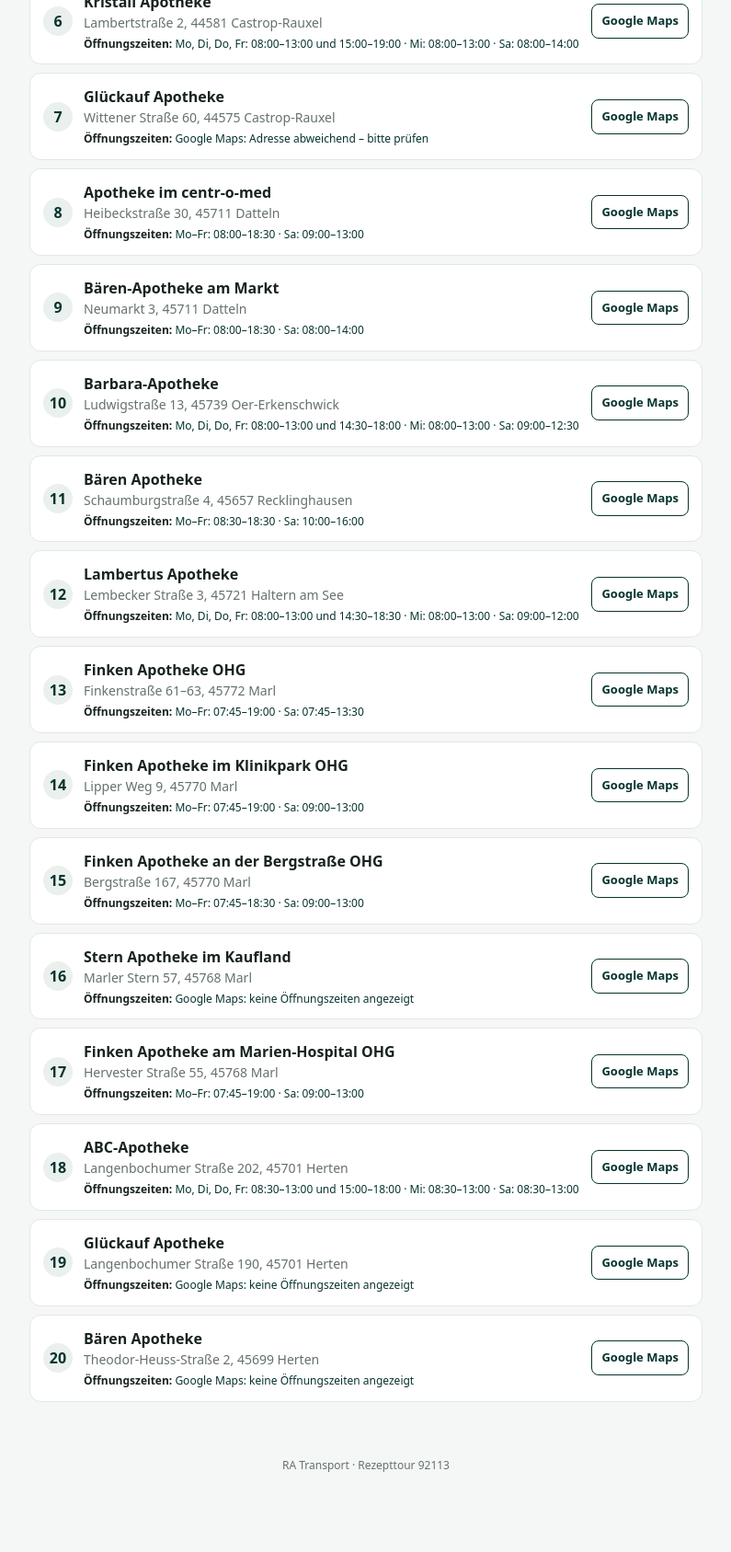
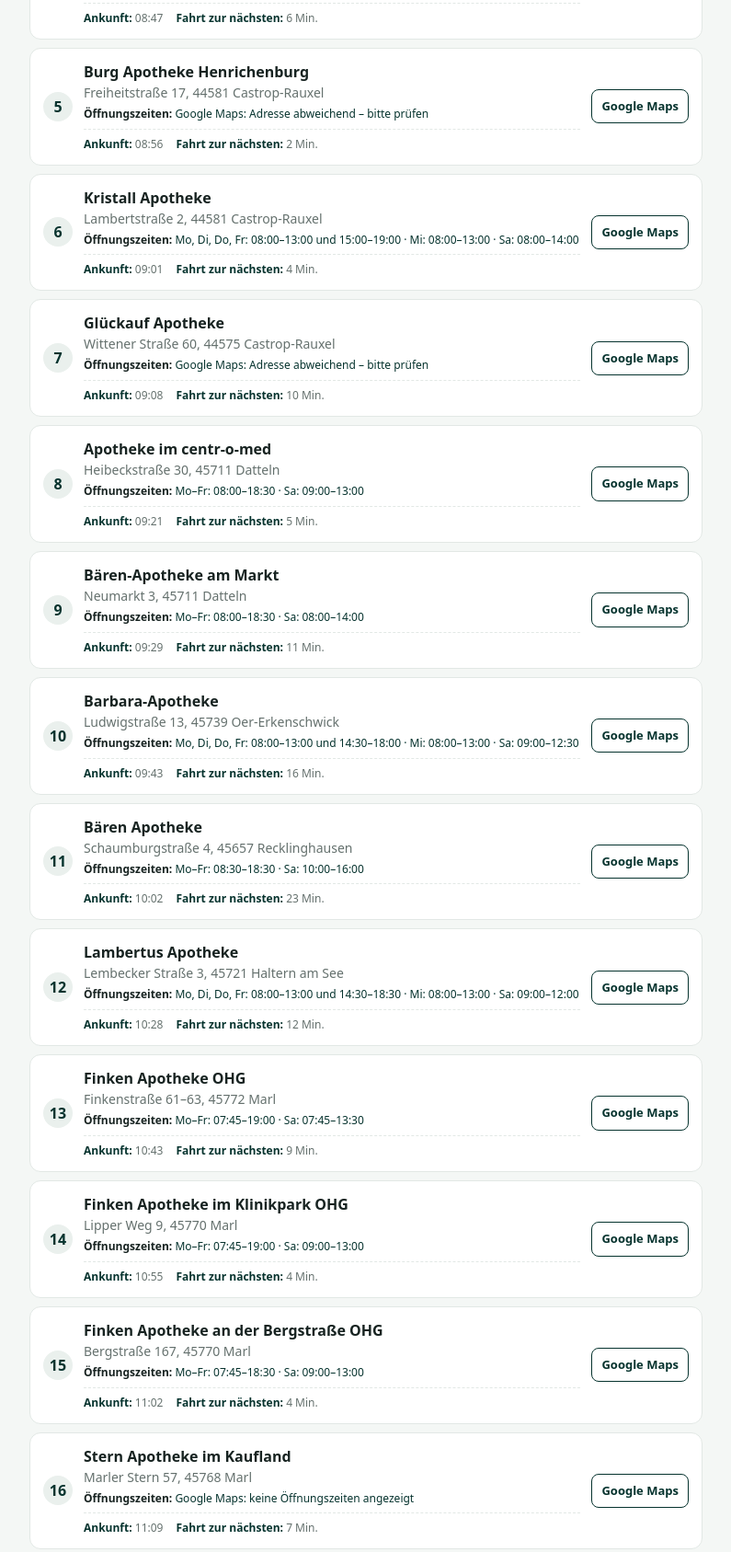
Before and after one commit to Rateb91/tour-92121, a plain HTML site: page tour-92113/index.html in a window 1280 px wide. Shown: the part 893-2580 px from the top of the page at 92% size, without its empty margins (242-1037 px from the left). Before the commit the page ends 2517 px from the top, so only its background shows below. Drawn offline with Linux system fonts and the light colour scheme.

Commit message:
Add arrival and inter-pharmacy travel times from 08:00 tour start

```diff
--- a/tour-92113/index.html
+++ b/tour-92113/index.html
@@ -13,27 +13,28 @@ ol{list-style:none;padding:0;margin:0;display:grid;gap:9px}li{background:white;b
 .num{flex:0 0 32px;height:32px;border-radius:50%;display:grid;place-items:center;background:#eaf0ed;color:var(--green);font-weight:800}.details{min-width:0;flex:1}.name{font-weight:750}.address{font-size:14px;color:var(--muted);overflow-wrap:anywhere}
 a{color:var(--green);font-weight:700;text-decoration:none}a.map{border:1px solid var(--green);border-radius:8px;padding:8px 10px;white-space:nowrap;font-size:13px}a.map:focus,a.map:hover{background:var(--green);color:white}
 footer{text-align:center;color:var(--muted);font-size:12px;padding:22px 10px}@media(max-width:420px){li{gap:9px;padding:11px 10px}a.map{padding:7px 8px;font-size:12px}.address{font-size:13px}}
-.hours{font-size:12px;color:var(--green);margin-top:5px;line-height:1.4}.hours strong{color:var(--ink)}.home-button{display:inline-flex;align-items:center;gap:7px;margin-top:14px;padding:9px 15px;border:1px solid var(--gold);border-radius:9px;background:var(--gold);color:var(--green);font-weight:800;font-size:14px;text-decoration:none}.home-button:hover,.home-button:focus{background:#d0bf94;color:var(--green)}</style></head>
+.hours{font-size:12px;color:var(--green);margin-top:5px;line-height:1.4}.hours strong{color:var(--ink)}.home-button{display:inline-flex;align-items:center;gap:7px;margin-top:14px;padding:9px 15px;border:1px solid var(--gold);border-radius:9px;background:var(--gold);color:var(--green);font-weight:800;font-size:14px;text-decoration:none}.home-button:hover,.home-button:focus{background:#d0bf94;color:var(--green)}.schedule{display:flex;flex-wrap:wrap;gap:5px 14px;margin-top:7px;padding-top:7px;border-top:1px dashed var(--line);font-size:12px;color:var(--muted)}.schedule strong{color:var(--green)}
+</style></head>
 <body><header><div class="wrap"><div class="brand">RA Transport</div><h1>Rezepttour 92113</h1><p>Apotheken – in der Reihenfolge der Tour</p><a class="home-button" href="https://rateb91.github.io/ra-transport-work-hours/" aria-label="Zur RA Transport Startseite">⌂ Home</a></div></header>
-<main class="wrap"><section class="intro"><strong>20 Apotheken</strong><br>Tippen Sie bei der gewünschten Apotheke auf „Google Maps“, um den Standort direkt zu öffnen.</section><ol>
-<li><span class="num">1</span><div class="details"><div class="name">Bertrandis-Apotheke</div><div class="address">Hochstraße 54, 44579 Castrop-Rauxel</div><div class="hours"><strong>Öffnungszeiten:</strong> Google Maps: Adresse abweichend – bitte prüfen</div></div><a class="map" target="_blank" rel="noopener" href="https://www.google.com/maps/search/?api=1&amp;query=Hochstra%C3%9Fe%2054%2C%2044579%20Castrop-Rauxel">Google Maps</a></li>
-<li><span class="num">2</span><div class="details"><div class="name">Apoland Apotheke</div><div class="address">Lange Straße 54, 44579 Castrop-Rauxel</div><div class="hours"><strong>Öffnungszeiten:</strong> Mo–Fr: 08:00–18:30 · Sa: 09:00–14:00</div></div><a class="map" target="_blank" rel="noopener" href="https://www.google.com/maps/search/?api=1&amp;query=Lange%20Stra%C3%9Fe%2054%2C%2044579%20Castrop-Rauxel">Google Maps</a></li>
-<li><span class="num">3</span><div class="details"><div class="name">Flora Apotheke</div><div class="address">Lange Straße 85, 44579 Castrop-Rauxel</div><div class="hours"><strong>Öffnungszeiten:</strong> Mo–Sa: 08:00–18:30 (Sa bis 13:00)</div></div><a class="map" target="_blank" rel="noopener" href="https://www.google.com/maps/search/?api=1&amp;query=Lange%20Stra%C3%9Fe%2085%2C%2044579%20Castrop-Rauxel">Google Maps</a></li>
-<li><span class="num">4</span><div class="details"><div class="name">Ickerner Markt Apotheke</div><div class="address">Ickerner Straße 54, 44581 Castrop-Rauxel</div><div class="hours"><strong>Öffnungszeiten:</strong> Mo–Fr: 08:00–18:30 · Sa: 08:00–14:00</div></div><a class="map" target="_blank" rel="noopener" href="https://www.google.com/maps/search/?api=1&amp;query=Ickerner%20Stra%C3%9Fe%2054%2C%2044581%20Castrop-Rauxel">Google Maps</a></li>
-<li><span class="num">5</span><div class="details"><div class="name">Burg Apotheke Henrichenburg</div><div class="address">Freiheitstraße 17, 44581 Castrop-Rauxel</div><div class="hours"><strong>Öffnungszeiten:</strong> Google Maps: Adresse abweichend – bitte prüfen</div></div><a class="map" target="_blank" rel="noopener" href="https://www.google.com/maps/search/?api=1&amp;query=Freiheitstra%C3%9Fe%2017%2C%2044581%20Castrop-Rauxel">Google Maps</a></li>
-<li><span class="num">6</span><div class="details"><div class="name">Kristall Apotheke</div><div class="address">Lambertstraße 2, 44581 Castrop-Rauxel</div><div class="hours"><strong>Öffnungszeiten:</strong> Mo, Di, Do, Fr: 08:00–13:00 und 15:00–19:00 · Mi: 08:00–13:00 · Sa: 08:00–14:00</div></div><a class="map" target="_blank" rel="noopener" href="https://www.google.com/maps/search/?api=1&amp;query=Lambertstra%C3%9Fe%202%2C%2044581%20Castrop-Rauxel">Google Maps</a></li>
-<li><span class="num">7</span><div class="details"><div class="name">Glückauf Apotheke</div><div class="address">Wittener Straße 60, 44575 Castrop-Rauxel</div><div class="hours"><strong>Öffnungszeiten:</strong> Google Maps: Adresse abweichend – bitte prüfen</div></div><a class="map" target="_blank" rel="noopener" href="https://www.google.com/maps/search/?api=1&amp;query=Wittener%20Stra%C3%9Fe%2060%2C%2044575%20Castrop-Rauxel">Google Maps</a></li>
-<li><span class="num">8</span><div class="details"><div class="name">Apotheke im centr-o-med</div><div class="address">Heibeckstraße 30, 45711 Datteln</div><div class="hours"><strong>Öffnungszeiten:</strong> Mo–Fr: 08:00–18:30 · Sa: 09:00–13:00</div></div><a class="map" target="_blank" rel="noopener" href="https://www.google.com/maps/search/?api=1&amp;query=Heibeckstra%C3%9Fe%2030%2C%2045711%20Datteln">Google Maps</a></li>
-<li><span class="num">9</span><div class="details"><div class="name">Bären-Apotheke am Markt</div><div class="address">Neumarkt 3, 45711 Datteln</div><div class="hours"><strong>Öffnungszeiten:</strong> Mo–Fr: 08:00–18:30 · Sa: 08:00–14:00</div></div><a class="map" target="_blank" rel="noopener" href="https://www.google.com/maps/search/?api=1&amp;query=Neumarkt%203%2C%2045711%20Datteln">Google Maps</a></li>
-<li><span class="num">10</span><div class="details"><div class="name">Barbara-Apotheke</div><div class="address">Ludwigstraße 13, 45739 Oer-Erkenschwick</div><div class="hours"><strong>Öffnungszeiten:</strong> Mo, Di, Do, Fr: 08:00–13:00 und 14:30–18:00 · Mi: 08:00–13:00 · Sa: 09:00–12:30</div></div><a class="map" target="_blank" rel="noopener" href="https://www.google.com/maps/search/?api=1&amp;query=Ludwigstra%C3%9Fe%2013%2C%2045739%20Oer-Erkenschwick">Google Maps</a></li>
-<li><span class="num">11</span><div class="details"><div class="name">Bären Apotheke</div><div class="address">Schaumburgstraße 4, 45657 Recklinghausen</div><div class="hours"><strong>Öffnungszeiten:</strong> Mo–Fr: 08:30–18:30 · Sa: 10:00–16:00</div></div><a class="map" target="_blank" rel="noopener" href="https://www.google.com/maps/search/?api=1&amp;query=Schaumburgstra%C3%9Fe%204%2C%2045657%20Recklinghausen">Google Maps</a></li>
-<li><span class="num">12</span><div class="details"><div class="name">Lambertus Apotheke</div><div class="address">Lembecker Straße 3, 45721 Haltern am See</div><div class="hours"><strong>Öffnungszeiten:</strong> Mo, Di, Do, Fr: 08:00–13:00 und 14:30–18:30 · Mi: 08:00–13:00 · Sa: 09:00–12:00</div></div><a class="map" target="_blank" rel="noopener" href="https://www.google.com/maps/search/?api=1&amp;query=Lembecker%20Stra%C3%9Fe%203%2C%2045721%20Haltern%20am%20See">Google Maps</a></li>
-<li><span class="num">13</span><div class="details"><div class="name">Finken Apotheke OHG</div><div class="address">Finkenstraße 61–63, 45772 Marl</div><div class="hours"><strong>Öffnungszeiten:</strong> Mo–Fr: 07:45–19:00 · Sa: 07:45–13:30</div></div><a class="map" target="_blank" rel="noopener" href="https://www.google.com/maps/search/?api=1&amp;query=Finkenstra%C3%9Fe%2061-63%2C%2045772%20Marl">Google Maps</a></li>
-<li><span class="num">14</span><div class="details"><div class="name">Finken Apotheke im Klinikpark OHG</div><div class="address">Lipper Weg 9, 45770 Marl</div><div class="hours"><strong>Öffnungszeiten:</strong> Mo–Fr: 07:45–19:00 · Sa: 09:00–13:00</div></div><a class="map" target="_blank" rel="noopener" href="https://www.google.com/maps/search/?api=1&amp;query=Lipper%20Weg%209%2C%2045770%20Marl">Google Maps</a></li>
-<li><span class="num">15</span><div class="details"><div class="name">Finken Apotheke an der Bergstraße OHG</div><div class="address">Bergstraße 167, 45770 Marl</div><div class="hours"><strong>Öffnungszeiten:</strong> Mo–Fr: 07:45–18:30 · Sa: 09:00–13:00</div></div><a class="map" target="_blank" rel="noopener" href="https://www.google.com/maps/search/?api=1&amp;query=Bergstra%C3%9Fe%20167%2C%2045770%20Marl">Google Maps</a></li>
-<li><span class="num">16</span><div class="details"><div class="name">Stern Apotheke im Kaufland</div><div class="address">Marler Stern 57, 45768 Marl</div><div class="hours"><strong>Öffnungszeiten:</strong> Google Maps: keine Öffnungszeiten angezeigt</div></div><a class="map" target="_blank" rel="noopener" href="https://www.google.com/maps/search/?api=1&amp;query=Marler%20Stern%2057%2C%2045768%20Marl">Google Maps</a></li>
-<li><span class="num">17</span><div class="details"><div class="name">Finken Apotheke am Marien-Hospital OHG</div><div class="address">Hervester Straße 55, 45768 Marl</div><div class="hours"><strong>Öffnungszeiten:</strong> Mo–Fr: 07:45–19:00 · Sa: 09:00–13:00</div></div><a class="map" target="_blank" rel="noopener" href="https://www.google.com/maps/search/?api=1&amp;query=Hervester%20Stra%C3%9Fe%2055%2C%2045768%20Marl">Google Maps</a></li>
-<li><span class="num">18</span><div class="details"><div class="name">ABC-Apotheke</div><div class="address">Langenbochumer Straße 202, 45701 Herten</div><div class="hours"><strong>Öffnungszeiten:</strong> Mo, Di, Do, Fr: 08:30–13:00 und 15:00–18:00 · Mi: 08:30–13:00 · Sa: 08:30–13:00</div></div><a class="map" target="_blank" rel="noopener" href="https://www.google.com/maps/search/?api=1&amp;query=Langenbochumer%20Stra%C3%9Fe%20202%2C%2045701%20Herten">Google Maps</a></li>
-<li><span class="num">19</span><div class="details"><div class="name">Glückauf Apotheke</div><div class="address">Langenbochumer Straße 190, 45701 Herten</div><div class="hours"><strong>Öffnungszeiten:</strong> Google Maps: keine Öffnungszeiten angezeigt</div></div><a class="map" target="_blank" rel="noopener" href="https://www.google.com/maps/search/?api=1&amp;query=Langenbochumer%20Stra%C3%9Fe%20190%2C%2045701%20Herten">Google Maps</a></li>
-<li><span class="num">20</span><div class="details"><div class="name">Bären Apotheke</div><div class="address">Theodor-Heuss-Straße 2, 45699 Herten</div><div class="hours"><strong>Öffnungszeiten:</strong> Google Maps: keine Öffnungszeiten angezeigt</div></div><a class="map" target="_blank" rel="noopener" href="https://www.google.com/maps/search/?api=1&amp;query=Theodor-Heuss-Stra%C3%9Fe%202%2C%2045699%20Herten">Google Maps</a></li>
+<main class="wrap"><section class="intro"><strong>20 Apotheken</strong><br>Tippen Sie bei der gewünschten Apotheke auf „Google Maps“, um den Standort direkt zu öffnen.<br><strong>Tourstart:</strong> Sanacorp Herne · 08:00 Uhr · Fahr- und Ankunftszeiten gemäß PTV-Tourenplan angepasst.</section><ol>
+<li><span class="num">1</span><div class="details"><div class="name">Bertrandis-Apotheke</div><div class="address">Hochstraße 54, 44579 Castrop-Rauxel</div><div class="hours"><strong>Öffnungszeiten:</strong> Google Maps: Adresse abweichend – bitte prüfen</div><div class="schedule"><span><strong>Ankunft:</strong> 08:12</span><span><strong>Fahrt zur nächsten:</strong> 16 Min.</span></div></div><a class="map" target="_blank" rel="noopener" href="https://www.google.com/maps/search/?api=1&amp;query=Hochstra%C3%9Fe%2054%2C%2044579%20Castrop-Rauxel">Google Maps</a></li>
+<li><span class="num">2</span><div class="details"><div class="name">Apoland Apotheke</div><div class="address">Lange Straße 54, 44579 Castrop-Rauxel</div><div class="hours"><strong>Öffnungszeiten:</strong> Mo–Fr: 08:00–18:30 · Sa: 09:00–14:00</div><div class="schedule"><span><strong>Ankunft:</strong> 08:31</span><span><strong>Fahrt zur nächsten:</strong> 3 Min.</span></div></div><a class="map" target="_blank" rel="noopener" href="https://www.google.com/maps/search/?api=1&amp;query=Lange%20Stra%C3%9Fe%2054%2C%2044579%20Castrop-Rauxel">Google Maps</a></li>
+<li><span class="num">3</span><div class="details"><div class="name">Flora Apotheke</div><div class="address">Lange Straße 85, 44579 Castrop-Rauxel</div><div class="hours"><strong>Öffnungszeiten:</strong> Mo–Sa: 08:00–18:30 (Sa bis 13:00)</div><div class="schedule"><span><strong>Ankunft:</strong> 08:37</span><span><strong>Fahrt zur nächsten:</strong> 7 Min.</span></div></div><a class="map" target="_blank" rel="noopener" href="https://www.google.com/maps/search/?api=1&amp;query=Lange%20Stra%C3%9Fe%2085%2C%2044579%20Castrop-Rauxel">Google Maps</a></li>
+<li><span class="num">4</span><div class="details"><div class="name">Ickerner Markt Apotheke</div><div class="address">Ickerner Straße 54, 44581 Castrop-Rauxel</div><div class="hours"><strong>Öffnungszeiten:</strong> Mo–Fr: 08:00–18:30 · Sa: 08:00–14:00</div><div class="schedule"><span><strong>Ankunft:</strong> 08:47</span><span><strong>Fahrt zur nächsten:</strong> 6 Min.</span></div></div><a class="map" target="_blank" rel="noopener" href="https://www.google.com/maps/search/?api=1&amp;query=Ickerner%20Stra%C3%9Fe%2054%2C%2044581%20Castrop-Rauxel">Google Maps</a></li>
+<li><span class="num">5</span><div class="details"><div class="name">Burg Apotheke Henrichenburg</div><div class="address">Freiheitstraße 17, 44581 Castrop-Rauxel</div><div class="hours"><strong>Öffnungszeiten:</strong> Google Maps: Adresse abweichend – bitte prüfen</div><div class="schedule"><span><strong>Ankunft:</strong> 08:56</span><span><strong>Fahrt zur nächsten:</strong> 2 Min.</span></div></div><a class="map" target="_blank" rel="noopener" href="https://www.google.com/maps/search/?api=1&amp;query=Freiheitstra%C3%9Fe%2017%2C%2044581%20Castrop-Rauxel">Google Maps</a></li>
+<li><span class="num">6</span><div class="details"><div class="name">Kristall Apotheke</div><div class="address">Lambertstraße 2, 44581 Castrop-Rauxel</div><div class="hours"><strong>Öffnungszeiten:</strong> Mo, Di, Do, Fr: 08:00–13:00 und 15:00–19:00 · Mi: 08:00–13:00 · Sa: 08:00–14:00</div><div class="schedule"><span><strong>Ankunft:</strong> 09:01</span><span><strong>Fahrt zur nächsten:</strong> 4 Min.</span></div></div><a class="map" target="_blank" rel="noopener" href="https://www.google.com/maps/search/?api=1&amp;query=Lambertstra%C3%9Fe%202%2C%2044581%20Castrop-Rauxel">Google Maps</a></li>
+<li><span class="num">7</span><div class="details"><div class="name">Glückauf Apotheke</div><div class="address">Wittener Straße 60, 44575 Castrop-Rauxel</div><div class="hours"><strong>Öffnungszeiten:</strong> Google Maps: Adresse abweichend – bitte prüfen</div><div class="schedule"><span><strong>Ankunft:</strong> 09:08</span><span><strong>Fahrt zur nächsten:</strong> 10 Min.</span></div></div><a class="map" target="_blank" rel="noopener" href="https://www.google.com/maps/search/?api=1&amp;query=Wittener%20Stra%C3%9Fe%2060%2C%2044575%20Castrop-Rauxel">Google Maps</a></li>
+<li><span class="num">8</span><div class="details"><div class="name">Apotheke im centr-o-med</div><div class="address">Heibeckstraße 30, 45711 Datteln</div><div class="hours"><strong>Öffnungszeiten:</strong> Mo–Fr: 08:00–18:30 · Sa: 09:00–13:00</div><div class="schedule"><span><strong>Ankunft:</strong> 09:21</span><span><strong>Fahrt zur nächsten:</strong> 5 Min.</span></div></div><a class="map" target="_blank" rel="noopener" href="https://www.google.com/maps/search/?api=1&amp;query=Heibeckstra%C3%9Fe%2030%2C%2045711%20Datteln">Google Maps</a></li>
+<li><span class="num">9</span><div class="details"><div class="name">Bären-Apotheke am Markt</div><div class="address">Neumarkt 3, 45711 Datteln</div><div class="hours"><strong>Öffnungszeiten:</strong> Mo–Fr: 08:00–18:30 · Sa: 08:00–14:00</div><div class="schedule"><span><strong>Ankunft:</strong> 09:29</span><span><strong>Fahrt zur nächsten:</strong> 11 Min.</span></div></div><a class="map" target="_blank" rel="noopener" href="https://www.google.com/maps/search/?api=1&amp;query=Neumarkt%203%2C%2045711%20Datteln">Google Maps</a></li>
+<li><span class="num">10</span><div class="details"><div class="name">Barbara-Apotheke</div><div class="address">Ludwigstraße 13, 45739 Oer-Erkenschwick</div><div class="hours"><strong>Öffnungszeiten:</strong> Mo, Di, Do, Fr: 08:00–13:00 und 14:30–18:00 · Mi: 08:00–13:00 · Sa: 09:00–12:30</div><div class="schedule"><span><strong>Ankunft:</strong> 09:43</span><span><strong>Fahrt zur nächsten:</strong> 16 Min.</span></div></div><a class="map" target="_blank" rel="noopener" href="https://www.google.com/maps/search/?api=1&amp;query=Ludwigstra%C3%9Fe%2013%2C%2045739%20Oer-Erkenschwick">Google Maps</a></li>
+<li><span class="num">11</span><div class="details"><div class="name">Bären Apotheke</div><div class="address">Schaumburgstraße 4, 45657 Recklinghausen</div><div class="hours"><strong>Öffnungszeiten:</strong> Mo–Fr: 08:30–18:30 · Sa: 10:00–16:00</div><div class="schedule"><span><strong>Ankunft:</strong> 10:02</span><span><strong>Fahrt zur nächsten:</strong> 23 Min.</span></div></div><a class="map" target="_blank" rel="noopener" href="https://www.google.com/maps/search/?api=1&amp;query=Schaumburgstra%C3%9Fe%204%2C%2045657%20Recklinghausen">Google Maps</a></li>
+<li><span class="num">12</span><div class="details"><div class="name">Lambertus Apotheke</div><div class="address">Lembecker Straße 3, 45721 Haltern am See</div><div class="hours"><strong>Öffnungszeiten:</strong> Mo, Di, Do, Fr: 08:00–13:00 und 14:30–18:30 · Mi: 08:00–13:00 · Sa: 09:00–12:00</div><div class="schedule"><span><strong>Ankunft:</strong> 10:28</span><span><strong>Fahrt zur nächsten:</strong> 12 Min.</span></div></div><a class="map" target="_blank" rel="noopener" href="https://www.google.com/maps/search/?api=1&amp;query=Lembecker%20Stra%C3%9Fe%203%2C%2045721%20Haltern%20am%20See">Google Maps</a></li>
+<li><span class="num">13</span><div class="details"><div class="name">Finken Apotheke OHG</div><div class="address">Finkenstraße 61–63, 45772 Marl</div><div class="hours"><strong>Öffnungszeiten:</strong> Mo–Fr: 07:45–19:00 · Sa: 07:45–13:30</div><div class="schedule"><span><strong>Ankunft:</strong> 10:43</span><span><strong>Fahrt zur nächsten:</strong> 9 Min.</span></div></div><a class="map" target="_blank" rel="noopener" href="https://www.google.com/maps/search/?api=1&amp;query=Finkenstra%C3%9Fe%2061-63%2C%2045772%20Marl">Google Maps</a></li>
+<li><span class="num">14</span><div class="details"><div class="name">Finken Apotheke im Klinikpark OHG</div><div class="address">Lipper Weg 9, 45770 Marl</div><div class="hours"><strong>Öffnungszeiten:</strong> Mo–Fr: 07:45–19:00 · Sa: 09:00–13:00</div><div class="schedule"><span><strong>Ankunft:</strong> 10:55</span><span><strong>Fahrt zur nächsten:</strong> 4 Min.</span></div></div><a class="map" target="_blank" rel="noopener" href="https://www.google.com/maps/search/?api=1&amp;query=Lipper%20Weg%209%2C%2045770%20Marl">Google Maps</a></li>
+<li><span class="num">15</span><div class="details"><div class="name">Finken Apotheke an der Bergstraße OHG</div><div class="address">Bergstraße 167, 45770 Marl</div><div class="hours"><strong>Öffnungszeiten:</strong> Mo–Fr: 07:45–18:30 · Sa: 09:00–13:00</div><div class="schedule"><span><strong>Ankunft:</strong> 11:02</span><span><strong>Fahrt zur nächsten:</strong> 4 Min.</span></div></div><a class="map" target="_blank" rel="noopener" href="https://www.google.com/maps/search/?api=1&amp;query=Bergstra%C3%9Fe%20167%2C%2045770%20Marl">Google Maps</a></li>
+<li><span class="num">16</span><div class="details"><div class="name">Stern Apotheke im Kaufland</div><div class="address">Marler Stern 57, 45768 Marl</div><div class="hours"><strong>Öffnungszeiten:</strong> Google Maps: keine Öffnungszeiten angezeigt</div><div class="schedule"><span><strong>Ankunft:</strong> 11:09</span><span><strong>Fahrt zur nächsten:</strong> 7 Min.</span></div></div><a class="map" target="_blank" rel="noopener" href="https://www.google.com/maps/search/?api=1&amp;query=Marler%20Stern%2057%2C%2045768%20Marl">Google Maps</a></li>
+<li><span class="num">17</span><div class="details"><div class="name">Finken Apotheke am Marien-Hospital OHG</div><div class="address">Hervester Straße 55, 45768 Marl</div><div class="hours"><strong>Öffnungszeiten:</strong> Mo–Fr: 07:45–19:00 · Sa: 09:00–13:00</div><div class="schedule"><span><strong>Ankunft:</strong> 11:19</span><span><strong>Fahrt zur nächsten:</strong> 14 Min.</span></div></div><a class="map" target="_blank" rel="noopener" href="https://www.google.com/maps/search/?api=1&amp;query=Hervester%20Stra%C3%9Fe%2055%2C%2045768%20Marl">Google Maps</a></li>
+<li><span class="num">18</span><div class="details"><div class="name">ABC-Apotheke</div><div class="address">Langenbochumer Straße 202, 45701 Herten</div><div class="hours"><strong>Öffnungszeiten:</strong> Mo, Di, Do, Fr: 08:30–13:00 und 15:00–18:00 · Mi: 08:30–13:00 · Sa: 08:30–13:00</div><div class="schedule"><span><strong>Ankunft:</strong> 11:36</span><span><strong>Fahrt zur nächsten:</strong> 1 Min.</span></div></div><a class="map" target="_blank" rel="noopener" href="https://www.google.com/maps/search/?api=1&amp;query=Langenbochumer%20Stra%C3%9Fe%20202%2C%2045701%20Herten">Google Maps</a></li>
+<li><span class="num">19</span><div class="details"><div class="name">Glückauf Apotheke</div><div class="address">Langenbochumer Straße 190, 45701 Herten</div><div class="hours"><strong>Öffnungszeiten:</strong> Google Maps: keine Öffnungszeiten angezeigt</div><div class="schedule"><span><strong>Ankunft:</strong> 11:40</span><span><strong>Fahrt zur nächsten:</strong> 6 Min.</span></div></div><a class="map" target="_blank" rel="noopener" href="https://www.google.com/maps/search/?api=1&amp;query=Langenbochumer%20Stra%C3%9Fe%20190%2C%2045701%20Herten">Google Maps</a></li>
+<li><span class="num">20</span><div class="details"><div class="name">Bären Apotheke</div><div class="address">Theodor-Heuss-Straße 2, 45699 Herten</div><div class="hours"><strong>Öffnungszeiten:</strong> Google Maps: keine Öffnungszeiten angezeigt</div><div class="schedule"><span><strong>Ankunft:</strong> 11:49</span><span><strong>Letzte Apotheke der Tour</strong></span></div></div><a class="map" target="_blank" rel="noopener" href="https://www.google.com/maps/search/?api=1&amp;query=Theodor-Heuss-Stra%C3%9Fe%202%2C%2045699%20Herten">Google Maps</a></li>
 </ol></main><footer>RA Transport · Rezepttour 92113</footer></body></html>
```
